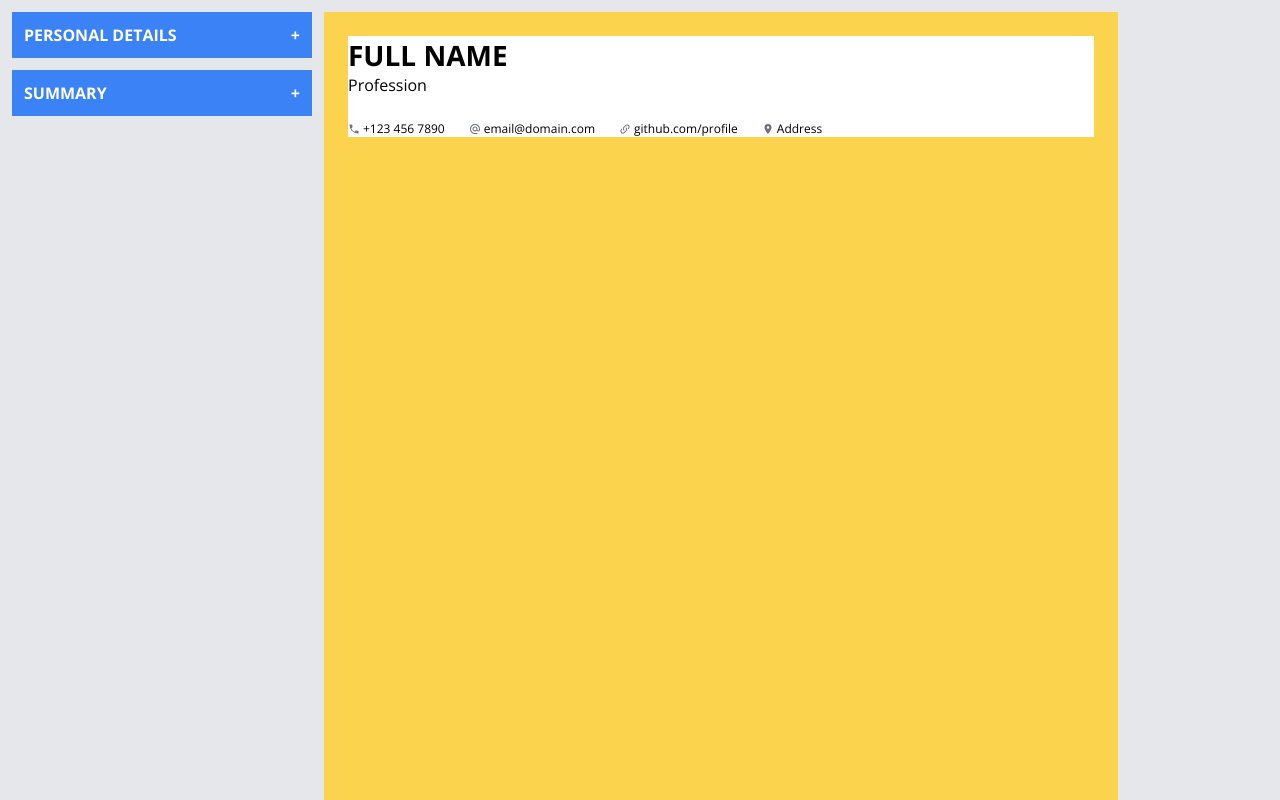
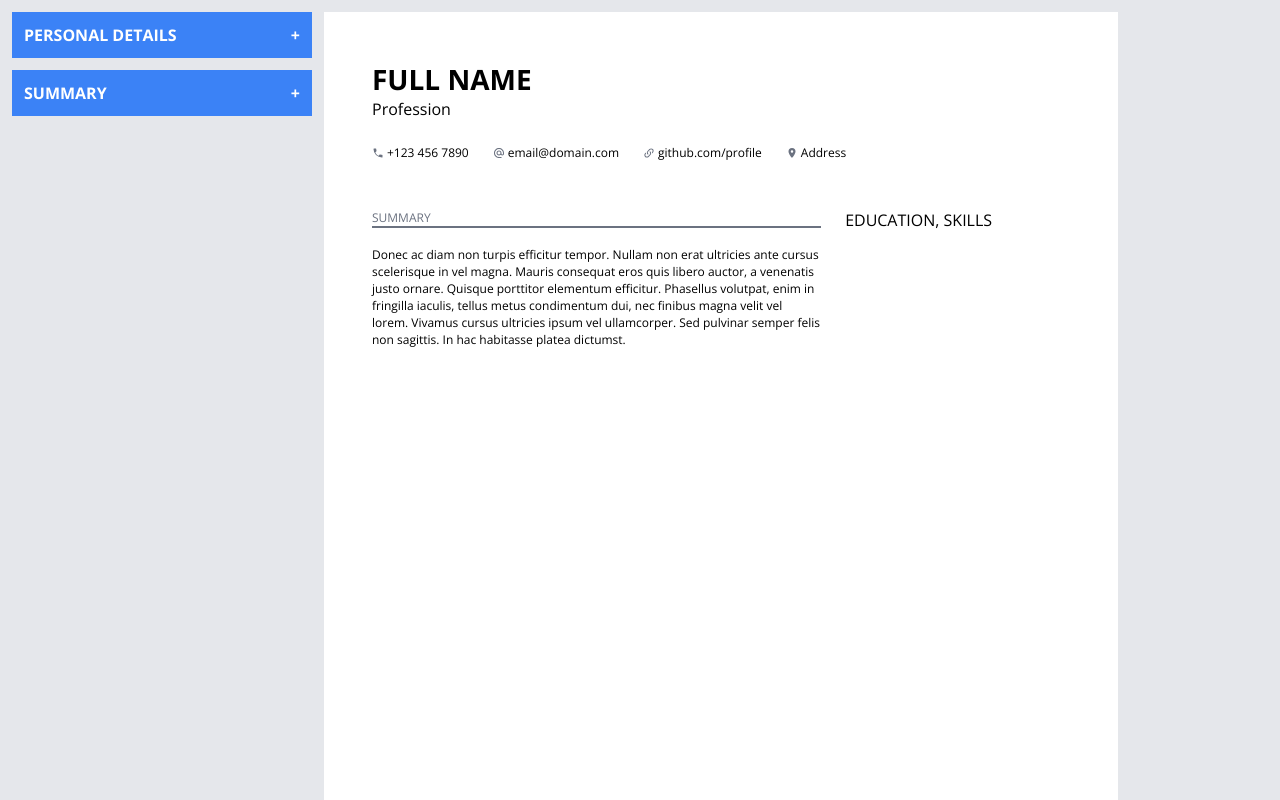
Before and after one commit to rabdevph/react-cv-builder, a React app: page / in a window 1280 px wide. Shown: the top 800 px of the page. Built offline with nearby package versions, Linux system fonts and the light colour scheme; the HTML template or start-up script is replaced by a standard one.

Commit message:
Add summary cv section

```diff
--- a/src/App.css
+++ b/src/App.css
@@ -14,9 +14,26 @@
 }
 
 .cv-display {
+  background-color: #ffffff;
   flex: 1;
-  background-color: #fcd34d;
+  display: flex;
+  flex-direction: column;
+  gap: 48px;
   min-height: 297mm;
   max-width: 210mm;
-  padding: 24px;
+  padding: 48px;
 }
+
+.general-info {
+  background-color: #ffffff;
+  display: flex;
+  gap: 24px;
+}
+
+.primary-info {
+  flex: 2;
+}
+
+.secondary-info {
+  flex: 1;
+}
--- a/src/App.jsx
+++ b/src/App.jsx
@@ -1,8 +1,9 @@
 import { useState } from 'react';
 
-import { PersonalForm } from './components/PersonalForm.jsx';
+import { PersonalDetailsForm } from './components/PersonalDetailsForm.jsx';
 import { SummaryForm } from './components/SummaryForm.jsx';
 import { PersonalDetails } from './components/PersonalDetails.jsx';
+import { Summary } from './components/Summary.jsx';
 
 import { personal, summary } from './data/data.js';
 
@@ -10,6 +11,7 @@ import './App.css';
 
 function App() {
   const [personalDetails, setPersonalDetails] = useState(personal);
+  const [summaryContent, setSummaryContent] = useState(summary);
 
   const handlePersonalInputChange = (e) => {
     const property = e.target.id;
@@ -21,14 +23,30 @@ function App() {
     });
   };
 
+  const handleSummaryInputChange = (e) => {
+    const property = e.target.id;
+    setSummaryContent((prevState) => {
+      return {
+        ...prevState,
+        [property]: e.target.value,
+      };
+    });
+  };
+
   return (
     <div className="app">
       <div className="cv-forms">
-        <PersonalForm onInputChange={(e) => handlePersonalInputChange(e)} />
-        <SummaryForm />
+        <PersonalDetailsForm onInputChange={(e) => handlePersonalInputChange(e)} />
+        <SummaryForm onInputChange={(e) => handleSummaryInputChange(e)} />
       </div>
       <div className="cv-display">
         <PersonalDetails personalDetails={personalDetails} />
+        <div className="general-info">
+          <div className="primary-info">
+            <Summary summaryContent={summaryContent} />
+          </div>
+          <div className="secondary-info">EDUCATION, SKILLS</div>
+        </div>
       </div>
     </div>
   );
--- a/src/components/PersonalForm.jsx
+++ b/src/components/PersonalDetailsForm.jsx
@@ -2,7 +2,7 @@ import React, { useState } from 'react';
 
 import '../styles/forms.css';
 
-export const PersonalForm = ({ onInputChange }) => {
+export const PersonalDetailsForm = ({ onInputChange }) => {
   const [collapsed, setCollapsed] = useState(false);
   const [focusedInput, setFocusedInput] = useState(null);
 
--- /dev/null
+++ b/src/components/Summary.jsx
@@ -0,0 +1,13 @@
+import React from 'react';
+
+export const Summary = ({ summaryContent }) => {
+  return (
+    <div className="summary">
+      <div className="summary-heading">
+        <p className="summary-header">SUMMARY</p>
+        <div className="horizontal-line"></div>
+      </div>
+      <div className="summary-content">{summaryContent.content}</div>
+    </div>
+  );
+};
--- a/src/components/SummaryForm.jsx
+++ b/src/components/SummaryForm.jsx
@@ -2,7 +2,7 @@ import { useState } from 'react';
 
 import '../styles/forms.css';
 
-export const SummaryForm = () => {
+export const SummaryForm = ({ onInputChange }) => {
   const [collapsed, setCollapsed] = useState(false);
   const [focused, setFocused] = useState(false);
 
@@ -27,9 +27,10 @@ export const SummaryForm = () => {
         <div className={`form-input-wrapper ${collapsed ? 'collapsed' : ''}`}>
           <textarea
             className={`form-input textarea ${focused ? 'focused' : ''}`}
-            id="summary"
+            id="content"
             onFocus={handleFocus}
             onBlur={handleBlur}
+            onChange={onInputChange}
           ></textarea>
         </div>
       </form>
--- a/src/styles/cv.css
+++ b/src/styles/cv.css
@@ -25,3 +25,20 @@
   align-items: center;
   gap: 3px;
 }
+
+.summary {
+  display: flex;
+  flex-direction: column;
+  font-size: 0.75rem;
+  gap: 18px;
+}
+
+.summary-header {
+  color: #6b7280;
+}
+
+.horizontal-line {
+  background-color: #6b7280;
+  width: 100%;
+  height: 2px;
+}
```
